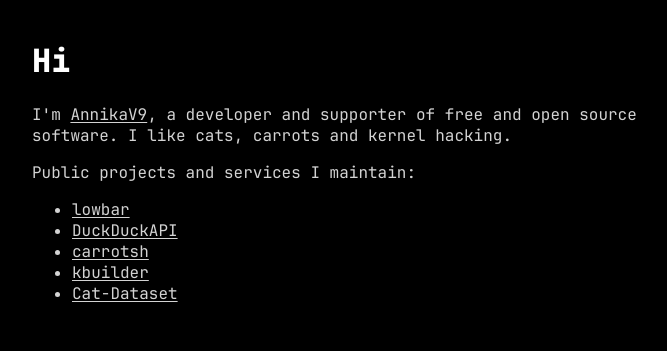
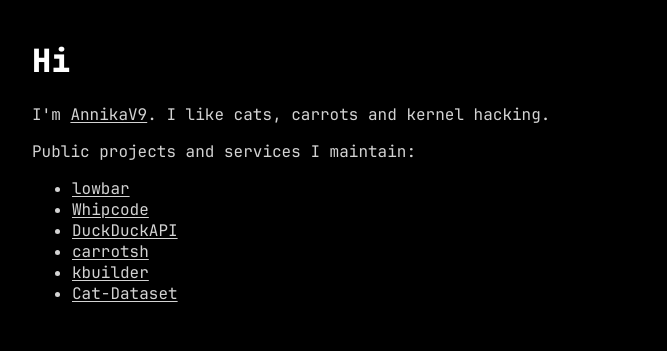
Before and after one commit to AnnikaV9/annikav9.github.io, a plain HTML site: page index.html in a window 1280 px wide. Shown: the top 351 px of the page, without its empty margins (258-925 px from the left). Drawn offline with Linux system fonts and the light colour scheme.

Commit message:
Update index.html

```diff
--- a/index.html
+++ b/index.html
@@ -13,12 +13,13 @@
 <body>
     <br>
     <h1>Hi</h1>
-    <p>I'm <a href="https://github.com/AnnikaV9" target="_blank" class="text-link">AnnikaV9</a>, a developer and supporter of free and open source software. I like cats, carrots and kernel hacking.</p>
+    <p>I'm <a href="https://github.com/AnnikaV9" target="_blank" class="text-link">AnnikaV9</a>. I like cats, carrots and kernel hacking.</p>
     <p>Public projects and services I maintain:</p>
     <ul>
     <li><a href="https://github.com/AnnikaV9/lowbar" target="_blank" class="text-link">lowbar</a></li>
+    <li><a href="https://whipcode.app" target="_blank" class="text-link">Whipcode</a></li>
     <li><a href="https://duckduckapi.av9.dev" target="_blank" class="text-link">DuckDuckAPI</a></li>
-    <li><a href="https://github.com/AnnikaV9/carrotsh" target="_blank" ckass="text-link">carrotsh</a></li>
+    <li><a href="https://github.com/AnnikaV9/carrotsh" target="_blank" class="text-link">carrotsh</a></li>
     <li><a href="https://wiki.archlinux.org/title/kbuilder" target="_blank" class="text-link">kbuilder</a></li>
     <li><a href="https://av9.dev/cat-dataset" target="_blank" class="text-link">Cat-Dataset</a></li>
     </ul>
```
